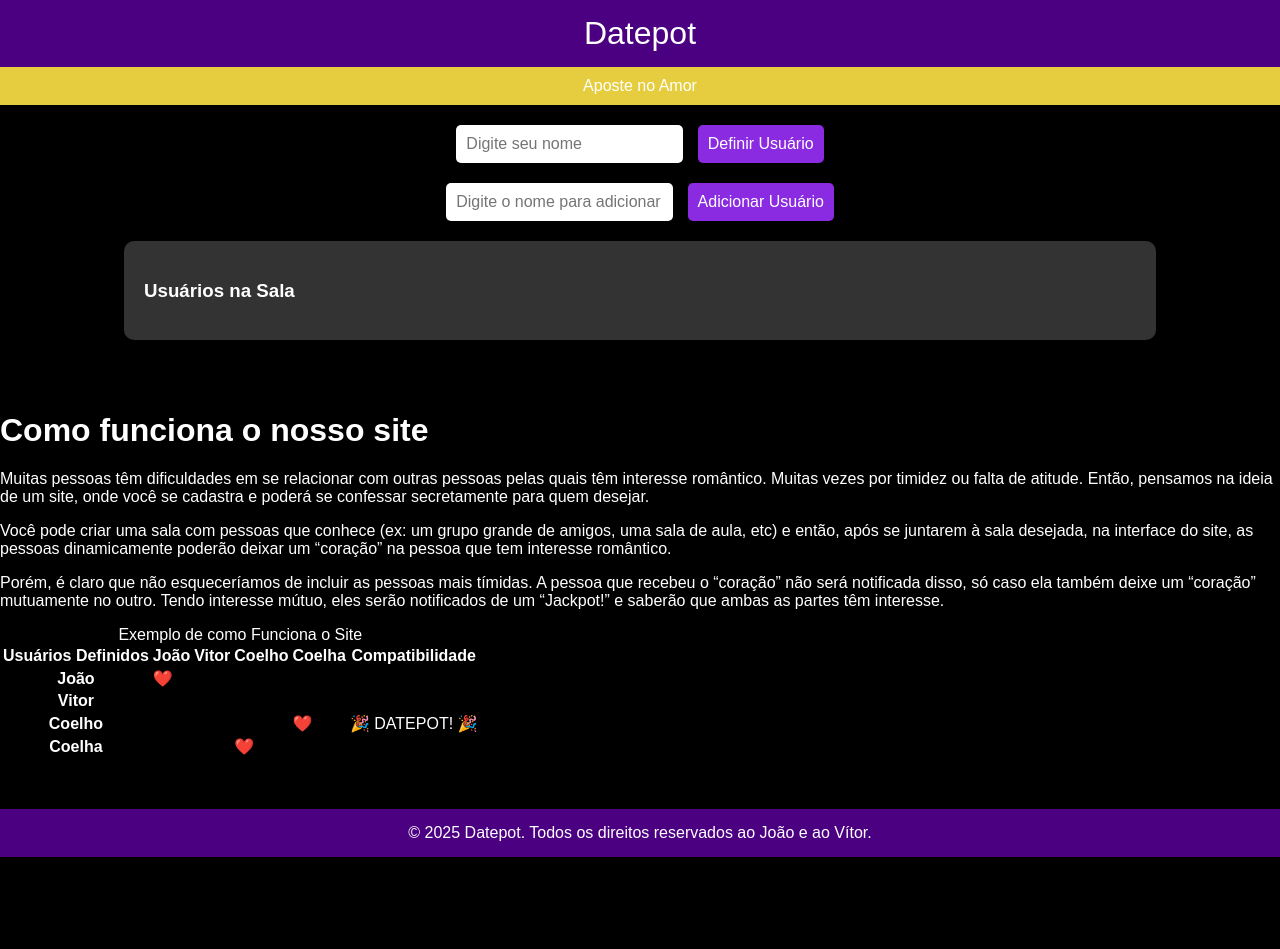
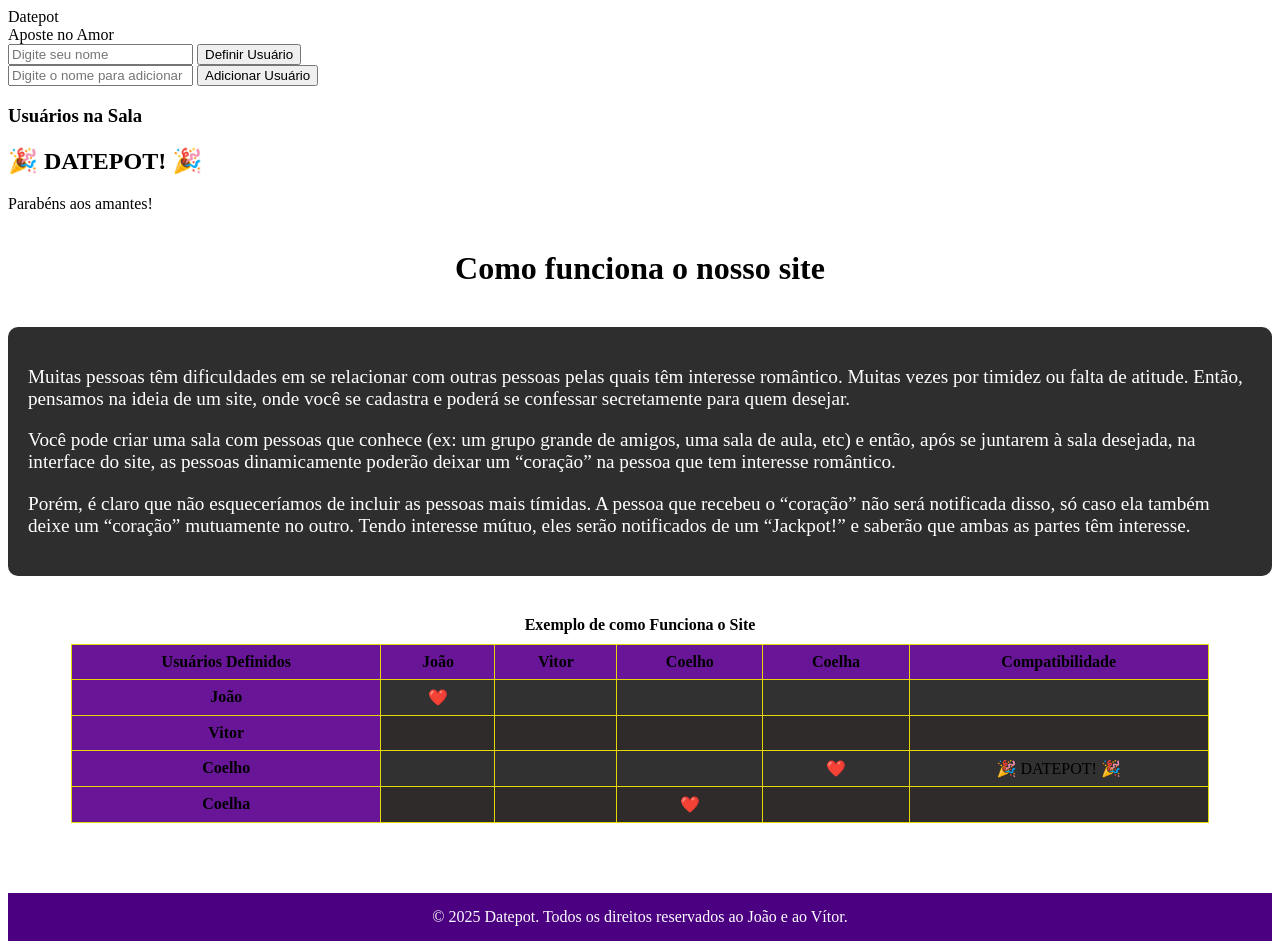
Before and after one commit to DatepotMasterOmgLolOmegalul/DatepotMasterOmgLolOmegalul.github.io, a plain HTML site: page index.html in a window 1280 px wide. Before the commit the page ends 857 px from the top, so only its background shows below. Drawn offline with Linux system fonts and the light colour scheme.

Commit message:
visual.css

```diff
--- a/visual.css
+++ b/visual.css
@@ -1,120 +1,4 @@
-
-body {
-    font-family: 'Arial', sans-serif;
-    background-color: #000;
-    color: #fff;
-    margin: 0;
-    padding: 0;
-}
-
-header {
-    background-color: #4B0082;
-    color: #FFF;
-    text-align: center;
-    padding: 15px;
-    font-size: 2em;
-}
-
-
-nav {
-    background-color: #e6cd3f;
-    color: white;
-    padding: 10px;
-    text-align: center;
-}
-
-
-nav a {
-    color: white;
-    margin: 0 15px;
-    text-decoration: none;
-}
-
-nav a:hover {
-    text-decoration: underline;
-}
-
-.container {
-    display: flex;
-    flex-direction: column;
-    align-items: center;
-    padding: 20px;
-}
-
-.name-list {
-    width: 80%;
-    background-color: #333;
-    padding: 20px;
-    border-radius: 10px;
-    margin-bottom: 30px;
-    box-shadow: 0 4px 8px rgba(0, 0, 0, 0.1);
-}
-
-.name-item {
-    display: flex;
-    align-items: center;
-    justify-content: space-between;
-    margin-bottom: 10px;
-    padding-bottom: 10px;
-    border-bottom: 1px solid #444;
-}
-
-.name-item:last-child {
-    border-bottom: none;
-}
-
-.name-item button {
-    background-color: #FFD700;
-    color: #000;
-    border: none;
-    cursor: pointer;
-    font-size: 18px;
-    padding: 10px;
-    border-radius: 50%;
-    transition: transform 0.2s ease-in-out;
-}
-
-.name-item button:hover {
-    transform: scale(1.2);
-}
-
-.input-container {
-    margin-bottom: 20px;
-}
-
-.input-container input {
-    padding: 10px;
-    margin-right: 10px;
-    font-size: 16px;
-    border: none;
-    border-radius: 5px;
-}
-
-.input-container button {
-    padding: 10px;
-    background-color: #8A2BE2;
-    color: white;
-    font-size: 16px;
-    border: none;
-    border-radius: 5px;
-}
-
-.jackpot {
-    position: fixed;
-    top: 0;
-    left: 0;
-    width: 100%;
-    height: 100%;
-    background-color: rgba(255, 215, 0, 0.8);
-    color: #000;
-    font-size: 2.5em;
-    text-align: center;
-    display: none;
-    align-items: center;
-    justify-content: center;
-    flex-direction: column;
-    z-index: 1000;
-    padding: 20px;
+padding: 20px;
     border-radius: 10px;
 }
 
@@ -130,3 +14,41 @@ footer {
     padding: 15px;
     margin-top: 50px;
 }
+
+table {
+    border-collapse: collapse;
+    width: 90%;
+    margin: 20px auto;
+    padding: 10px;
+    background-color: #313131;
+    border-radius: 10px;
+  }
+  caption {
+    font-weight: bold;
+    margin-bottom: 10px;
+  }
+  th, td {
+    border: 1px solid #e6d709;
+    padding: 8px 12px;
+    text-align: center;
+  }
+  th {
+    background-color: #681697;
+  }
+  tr:nth-child(even) td {
+    background-color: #302b2b;
+  }
+
+  h1 {
+    text-align: center;
+  }
+
+  .content-box {
+    background-color: #2e2e2e;
+    color: white;
+    padding: 20px;
+    border-radius: 10px;
+    margin: 40px auto;
+    max-width: 1400px;
+    font-size: larger;
+  }
```
